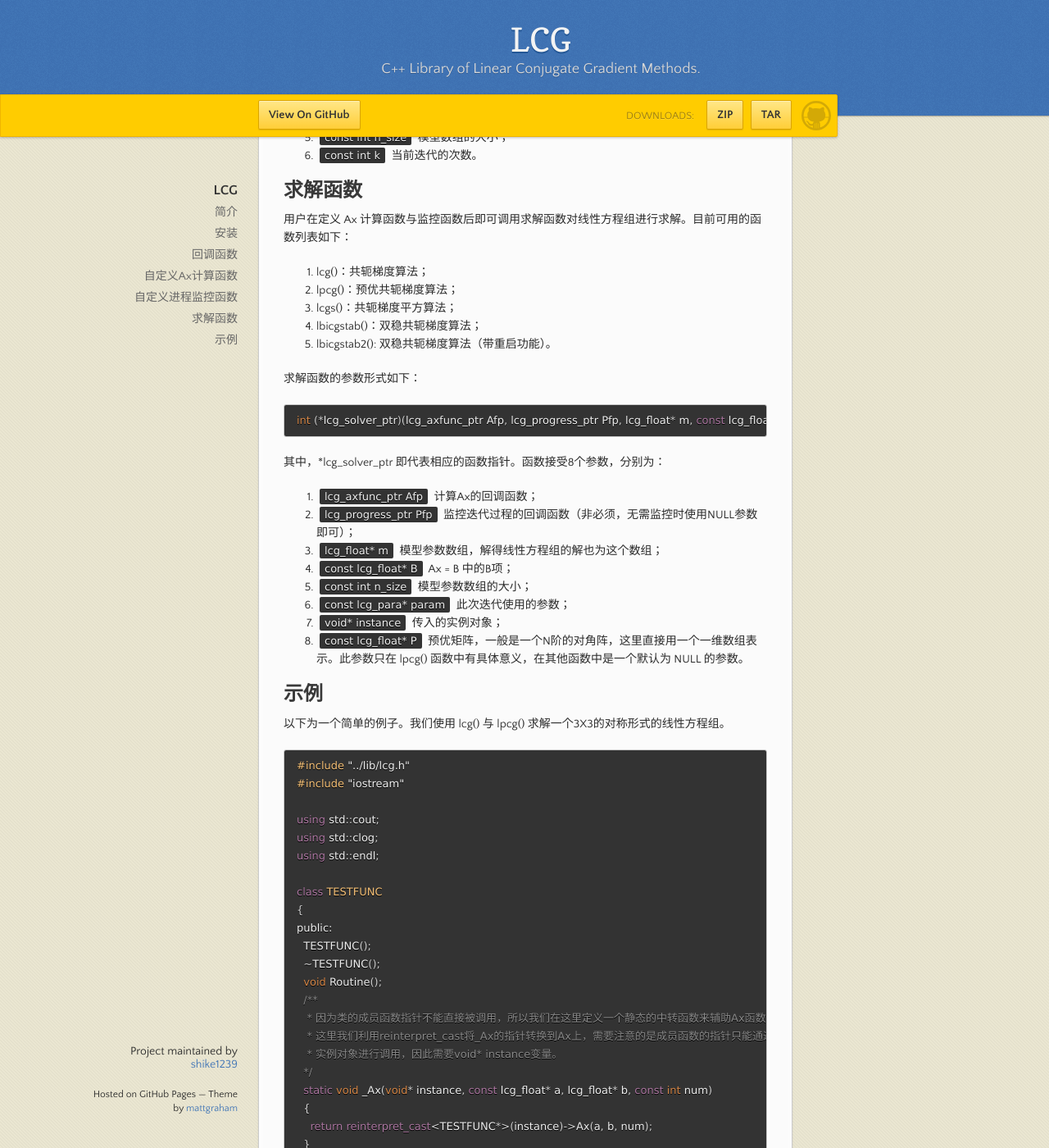
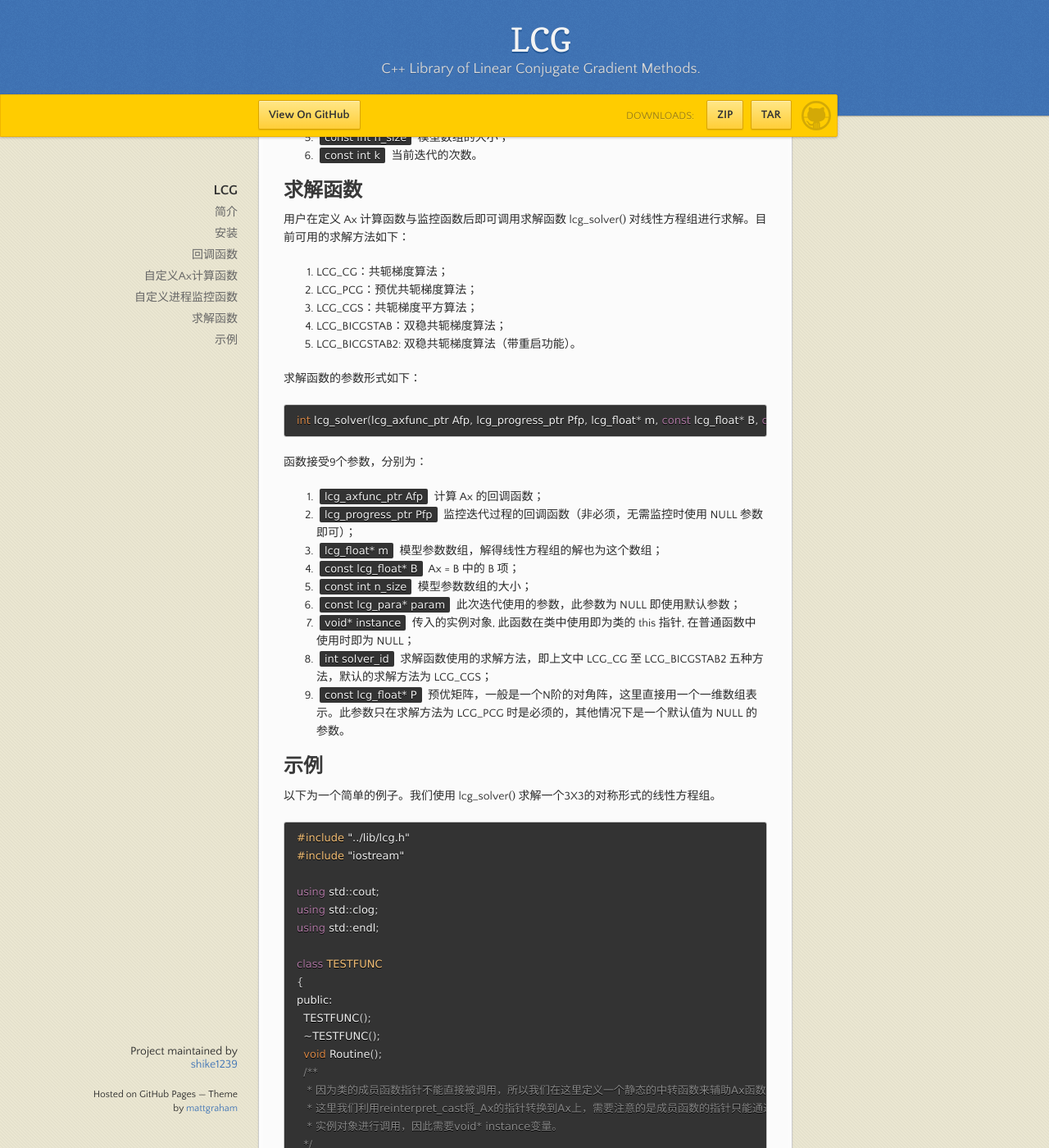
Before and after one commit to shike1239/liblcg, a Jekyll site: the page built from docs/index.md, in a window 1280 px wide and 1400 px high, scrolled down 1618 px. Shown: the whole window at 82% size. Built offline with Jekyll 4.4.1, drawn with Linux system fonts in a browser that asks for light colours; our own code applies the rules of GitHub Pages for plain Markdown files; some of the changed text lies outside the part shown.

Commit message:
update readme

````diff
--- a/docs/index.md
+++ b/docs/index.md
@@ -14,7 +14,7 @@ liblcg 是一个简单的 C++ 线性共轭梯度算法库，包含了一般形
 
 Ax = B
 
-其中，A 是一个 N 阶矩阵、x 为 N\*1 的待求解的模型向量，B 为 N\*1 的需拟合的目标向量。共轭梯度法广泛应用于无约束的线性最优化问题，拥有优良的收敛与计算效率。其中，共轭梯度法与预优共轭梯度法可用于求解A为对称形式的线性方程组，而共轭梯度平方法与双稳共轭梯度法可用于求解A为非对称形式的线性方程组。
+其中，A 是一个 N 阶方阵、x 为 N\*1 的待求解的模型向量，B 为 N\*1 的需拟合的目标向量。共轭梯度法广泛应用于无约束的线性最优化问题，拥有优良的收敛与计算效率。其中，共轭梯度法与预优共轭梯度法可用于求解A为对称形式的线性方程组，而共轭梯度平方法与双稳共轭梯度法可用于求解A为非对称形式的线性方程组。
 
 ## 安装
 
@@ -71,33 +71,34 @@ typedef int (*lcg_progress_ptr)(void* instance, const lcg_float* m, const lcg_fl
 
 ## 求解函数
 
-用户在定义 Ax 计算函数与监控函数后即可调用求解函数对线性方程组进行求解。目前可用的函数列表如下：
+用户在定义 Ax 计算函数与监控函数后即可调用求解函数 lcg_solver() 对线性方程组进行求解。目前可用的求解方法如下：
 
-1. lcg()：共轭梯度算法；
-2. lpcg()：预优共轭梯度算法；
-3. lcgs()：共轭梯度平方算法；
-4. lbicgstab()：双稳共轭梯度算法；
-5. lbicgstab2(): 双稳共轭梯度算法（带重启功能）。
+1. LCG_CG：共轭梯度算法；
+2. LCG_PCG：预优共轭梯度算法；
+3. LCG_CGS：共轭梯度平方算法；
+4. LCG_BICGSTAB：双稳共轭梯度算法；
+5. LCG_BICGSTAB2: 双稳共轭梯度算法（带重启功能）。
 
 求解函数的参数形式如下：
 
 ```c++
-int (*lcg_solver_ptr)(lcg_axfunc_ptr Afp, lcg_progress_ptr Pfp, lcg_float* m, const lcg_float* B, const int n_size, const lcg_para* param, void* instance, const lcg_float* P);
+int lcg_solver(lcg_axfunc_ptr Afp, lcg_progress_ptr Pfp, lcg_float* m, const lcg_float* B, const int n_size, const lcg_para* param, void* instance, int solver_id const lcg_float* P);
 ```
 
-其中，\*lcg_solver_ptr 即代表相应的函数指针。函数接受8个参数，分别为：
-1. `lcg_axfunc_ptr Afp` 计算Ax的回调函数；
-2. `lcg_progress_ptr Pfp` 监控迭代过程的回调函数（非必须，无需监控时使用NULL参数即可）；
+函数接受9个参数，分别为：
+1. `lcg_axfunc_ptr Afp` 计算 Ax 的回调函数；
+2. `lcg_progress_ptr Pfp` 监控迭代过程的回调函数（非必须，无需监控时使用 NULL 参数即可）；
 3. `lcg_float* m` 模型参数数组，解得线性方程组的解也为这个数组；
-4. `const lcg_float* B` Ax = B 中的B项；
+4. `const lcg_float* B` Ax = B 中的 B 项；
 5. `const int n_size` 模型参数数组的大小；
-6. `const lcg_para* param` 此次迭代使用的参数；
-7. `void* instance` 传入的实例对象；
-8. `const lcg_float* P` 预优矩阵，一般是一个N阶的对角阵，这里直接用一个一维数组表示。此参数只在 lpcg() 函数中有具体意义，在其他函数中是一个默认为 NULL 的参数。
+6. `const lcg_para* param` 此次迭代使用的参数，此参数为 NULL 即使用默认参数；
+7. `void* instance` 传入的实例对象, 此函数在类中使用即为类的 this 指针, 在普通函数中使用时即为 NULL；
+8. `int solver_id` 求解函数使用的求解方法，即上文中 LCG_CG 至 LCG_BICGSTAB2 五种方法，默认的求解方法为 LCG_CGS；
+9. `const lcg_float* P` 预优矩阵，一般是一个N阶的对角阵，这里直接用一个一维数组表示。此参数只在求解方法为 LCG_PCG 时是必须的，其他情况下是一个默认值为 NULL 的参数。
 
 ## 示例
 
-以下为一个简单的例子。我们使用 lcg() 与 lpcg() 求解一个3X3的对称形式的线性方程组。
+以下为一个简单的例子。我们使用 lcg_solver() 求解一个3X3的对称形式的线性方程组。
 
 ```c++
 #include "../lib/lcg.h"
@@ -148,7 +149,7 @@ TESTFUNC::TESTFUNC()
   kernel_[1][0] = 3.9; kernel_[1][1] = 1.2; kernel_[1][2] = 3.1;
   kernel_[2][0] = 2.5; kernel_[2][1] = 3.1; kernel_[2][2] = 7.6;
   // 初始解
-  m_ = lcg_malloc(3);
+  m_ = lcg_malloc(3); // 开辟数组空间
   m_[0] = 0.0; m_[1] = 0.0; m_[2] = 0.0;
   // 拟合目标值（含有一定的噪声）
   b_ = lcg_malloc(3);
@@ -160,7 +161,7 @@ TESTFUNC::TESTFUNC()
 
 TESTFUNC::~TESTFUNC()
 {
-  lcg_free(m_);
+  lcg_free(m_); // 销毁数组使用的空间
   lcg_free(b_);
   lcg_free(p_);
 }
@@ -187,13 +188,12 @@ int TESTFUNC::Progress(const lcg_float* m, const lcg_float converge, const lcg_p
 
 void TESTFUNC::Routine()
 {
-  lcg_para self_para = lcg_default_parameters();
+  lcg_para self_para = lcg_default_parameters(); // 得到一个值等于默认值的参数类型
   self_para.max_iterations = 10;
   self_para.abs_diff = true;
 
-  lcg_solver_ptr solver = lcg; //使用lcg或lpcg求解
-  // 使用lcg求解
-  int ret = solver(_Ax, _Progress, m_, b_, 3, &self_para, this, NULL);
+  // 使用LCG_CG求解
+  int ret = lcg_solver(_Ax, _Progress, m_, b_, 3, &self_para, this, LCG_CG);
   if (ret < 0)
     cout << lcg_error_str(ret) << endl;
   // 输出解
@@ -202,11 +202,10 @@ void TESTFUNC::Routine()
     cout << m_[i] << endl;
   }
 
-  solver = lpcg;
-  // rest m_ and solve with lpcg
+  // rest m_ and solve with LCG_PCG
   m_[0] = 0.0; m_[1] = 0.0; m_[2] = 0.0;
   // use lpcg to solve the linear system
-  ret = solver(_Ax, _Progress, m_, b_, 3, &self_para, this, p_);
+  ret = lcg_solver(_Ax, _Progress, m_, b_, 3, &self_para, this, LCG_PCG, p_);
   if (ret < 0)
     cout << lcg_error_str(ret) << endl;
   // output solution
````
Also changed, not shown: README.md.
